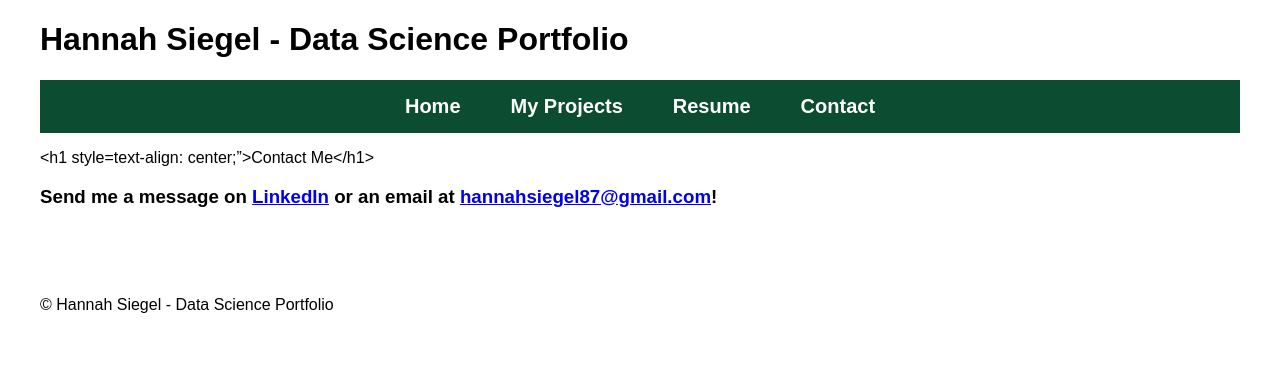
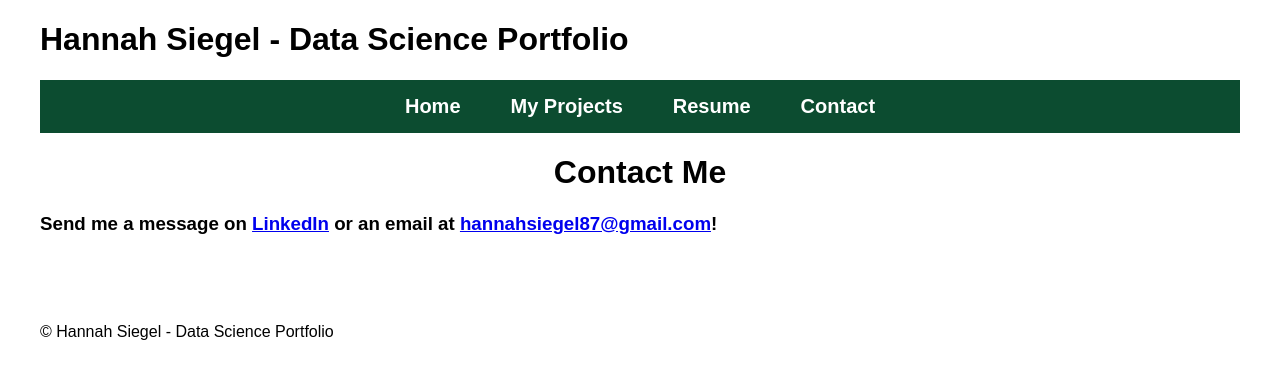
Before and after one commit to siegelhannah/portfolio, a Jekyll site: the page built from Contact.md, in a window 1280 px wide. Shown: the top 379 px of the page. Built offline with Jekyll 4.4.1, drawn with Linux system fonts in a browser that asks for light colours.

Commit message:
Update Contact.md

```diff
--- a/Contact.md
+++ b/Contact.md
@@ -4,7 +4,7 @@ title: Contact
 permalink: /contact/
 ---
 
-<h1 style=text-align: center;">Contact Me</h1>
+<h1 style="text-align: center;">Contact Me</h1>
 
 ### Send me a message on [LinkedIn](https://www.linkedin.com/in/hannah-siegel-219162234/) or an email at [hannahsiegel87@gmail.com](mailto:hannahsiegel87@gmail.com)!
 <br><br><br>
```
